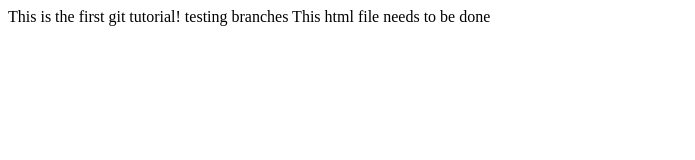
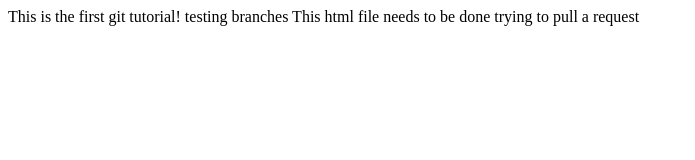
Before and after one commit to LeithGrira/firstGitTutorial, a plain HTML site: page index.html in a window 1280 px wide. Shown: the whole page, without its empty margins (0-695 px from the left). Drawn offline with Linux system fonts and the light colour scheme.

Commit message:
the pull request

```diff
--- a/index.html
+++ b/index.html
@@ -8,5 +8,6 @@
     This is the first git tutorial!
     testing branches
     This html file needs to be done
+    trying to pull a request
   </body>
 </html>
```
